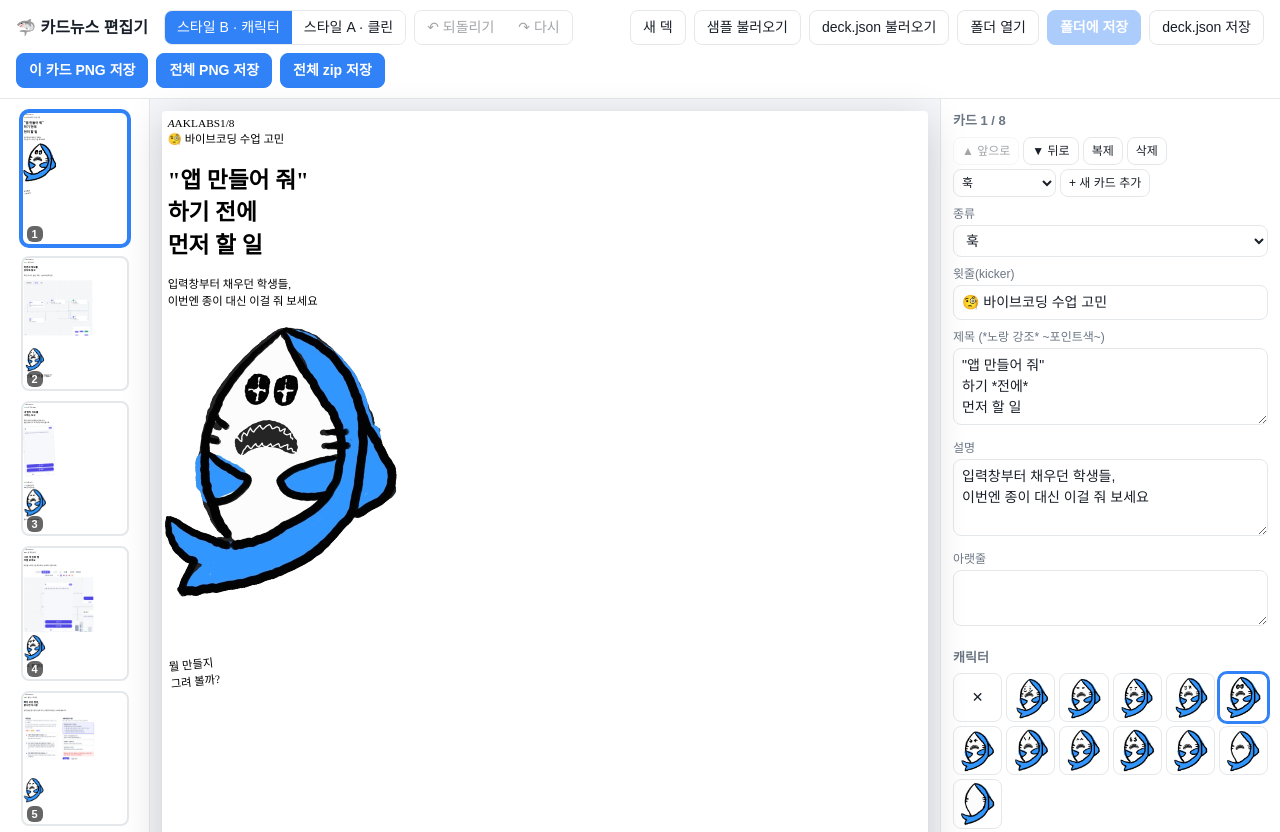
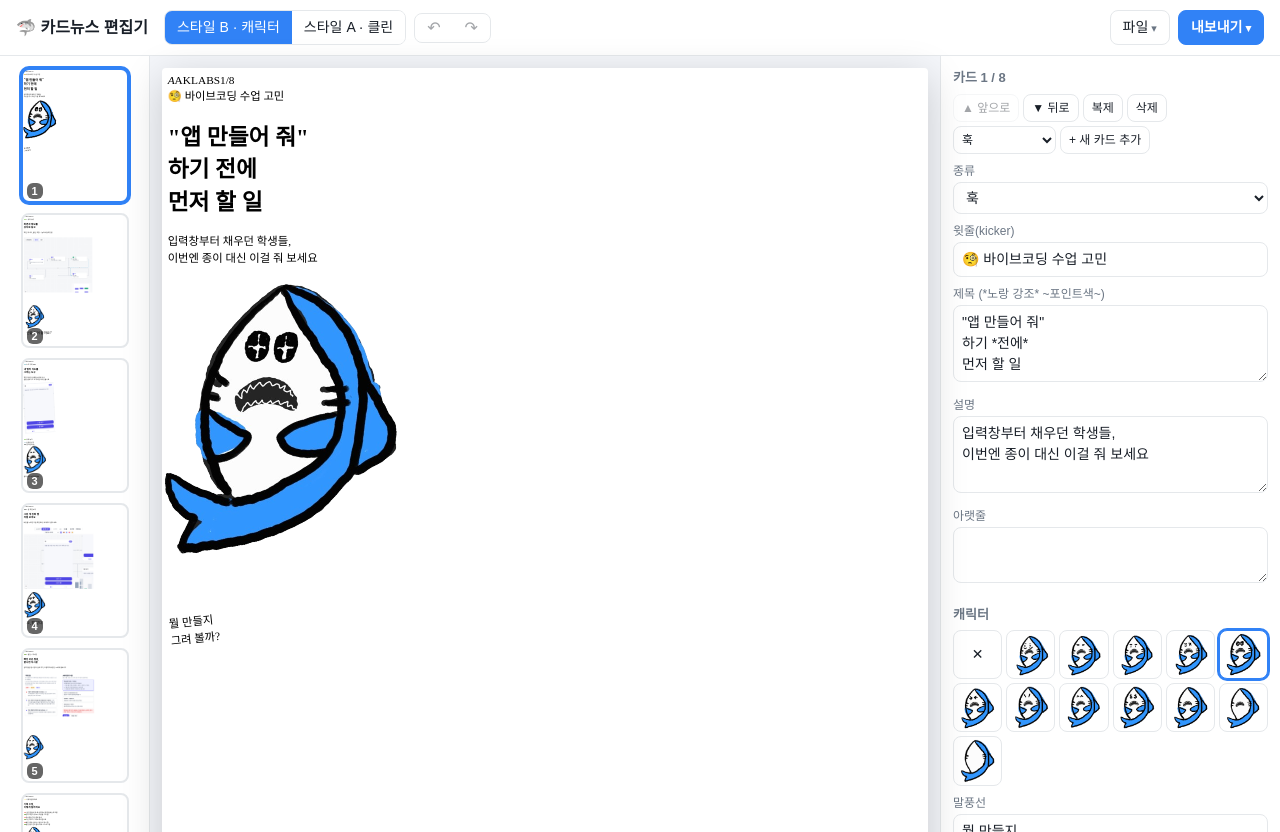
Before and after one commit to aklabs-84/card-news-editor, a plain HTML site: page index.html in a window 1280 px wide. Shown: the top 832 px of the page. Drawn offline with Linux system fonts and the light colour scheme.

Commit message:
상단 버튼을 파일·내보내기 메뉴로 정리
Co-Authored-By: Claude Sonnet 5.5 <noreply@anthropic.com>

```diff
--- a/app.css
+++ b/app.css
@@ -82,3 +82,21 @@ button:disabled:hover { border-color: var(--line); }
 #selbox .rot::after { content: ''; position: absolute; left: 50%; top: 100%; width: 2px; height: 16px; margin-left: -1px; background: var(--accent); }
 
 .szrow { display: grid; grid-template-columns: 52px 90px 20px; gap: 6px; align-items: center; font-size: 12px; color: var(--sub); margin-bottom: 4px; }
+
+/* 상단 메뉴 (파일 ▾ / 내보내기 ▾) */
+.bar { flex-wrap: nowrap; }
+.logo { white-space: nowrap; }
+.seg button { white-space: nowrap; }
+.seg .ico { padding: 6px 12px; font-size: 16px; line-height: 1; }
+.menu { position: relative; }
+.menu > summary { list-style: none; cursor: pointer; user-select: none; white-space: nowrap; padding: 6px 12px; border: 1px solid var(--line); border-radius: 8px; background: var(--card); }
+.menu > summary::-webkit-details-marker { display: none; }
+.menu > summary::after { content: ' ▾'; font-size: 11px; color: var(--sub); }
+.menu > summary:hover, .menu[open] > summary { border-color: var(--accent); }
+.menu.primary > summary { background: var(--accent); border-color: var(--accent); color: #fff; font-weight: 600; }
+.menu.primary > summary::after { color: #fff; }
+.menu .pop { position: absolute; right: 0; top: calc(100% + 6px); min-width: 180px; z-index: 20; display: flex; flex-direction: column; padding: 6px; background: var(--card); border: 1px solid var(--line); border-radius: 10px; box-shadow: 0 8px 28px rgba(0,0,0,.16); }
+.menu .pop button { border: 0; text-align: left; padding: 8px 10px; background: transparent; }
+.menu .pop button:hover { background: var(--bg); }
+.menu .pop hr { border: 0; border-top: 1px solid var(--line); margin: 4px 0; width: 100%; }
+@media (max-width: 700px) { .bar { flex-wrap: wrap; } }
--- a/index.html
+++ b/index.html
@@ -14,19 +14,30 @@
     <button data-style="a" role="radio">스타일 A · 클린</button>
   </div>
   <div class="seg" aria-label="되돌리기">
-    <button id="btn-undo" title="되돌리기 (Ctrl/⌘+Z)" aria-label="되돌리기">↶ 되돌리기</button>
-    <button id="btn-redo" title="다시 실행 (Ctrl/⌘+Shift+Z)" aria-label="다시 실행">↷ 다시</button>
+    <button id="btn-undo" class="ico" title="되돌리기 (Ctrl/⌘+Z)" aria-label="되돌리기">↶</button>
+    <button id="btn-redo" class="ico" title="다시 실행 (Ctrl/⌘+Shift+Z)" aria-label="다시 실행">↷</button>
   </div>
   <span class="sp"></span>
-  <button id="btn-new">새 덱</button>
-  <button id="btn-sample">샘플 불러오기</button>
-  <button id="btn-import">deck.json 불러오기</button>
-  <button id="btn-folder" hidden title="deck.json이 있는 폴더를 열어요 (Chrome·Edge)">폴더 열기</button>
+  <details class="menu">
+    <summary>파일</summary>
+    <div class="pop">
+      <button id="btn-new">새 덱</button>
+      <button id="btn-sample">샘플 불러오기</button>
+      <button id="btn-import">deck.json 불러오기</button>
+      <button id="btn-folder" hidden title="deck.json이 있는 폴더를 열어요 (Chrome·Edge)">폴더 열기</button>
+      <hr>
+      <button id="btn-export">deck.json 저장</button>
+    </div>
+  </details>
   <button id="btn-fsave" class="primary" hidden disabled title="deck.json과 out/ PNG를 그 폴더에 저장해요">폴더에 저장</button>
-  <button id="btn-export">deck.json 저장</button>
-  <button id="btn-png" class="primary">이 카드 PNG 저장</button>
-  <button id="btn-all" class="primary">전체 PNG 저장</button>
-  <button id="btn-zip" class="primary">전체 zip 저장</button>
+  <details class="menu primary">
+    <summary>내보내기</summary>
+    <div class="pop">
+      <button id="btn-png">이 카드 PNG 저장</button>
+      <button id="btn-all">전체 PNG 저장</button>
+      <button id="btn-zip">전체 zip 저장</button>
+    </div>
+  </details>
   <input id="file-deck" type="file" accept=".json,application/json" hidden>
   <input id="file-img" type="file" accept="image/*" hidden>
 </header>
--- a/js/app.js
+++ b/js/app.js
@@ -653,7 +653,7 @@ const writeFileH = async (dir, path, data) => {
   await w.close();
 };
 const imagePaths = (d) => d.cards.flatMap((c) => [c.image, ...(c.images || []).map((i) => i.src)]).filter((s) => s && !/^(data:|blob:|https?:)/.test(s));
-if ('showDirectoryPicker' in window) { $('#btn-folder').hidden = false; $('#btn-fsave').hidden = false; }
+if ('showDirectoryPicker' in window) $('#btn-folder').hidden = false;
 
 $('#btn-folder').onclick = async () => {
   try {
@@ -669,6 +669,7 @@ $('#btn-folder').onclick = async () => {
     }
     dirH = dir;
     setImageResolver((p) => blobs.get(p));
+    $('#btn-fsave').hidden = false;
     $('#btn-fsave').disabled = false;
     setDeck(d, `폴더를 열었어요: ${dir.name}`);
   } catch (err) {
@@ -805,3 +806,11 @@ $('#btn-zip').onclick = async () => {
   select(sel, false);
   snap(true);
 })();
+
+/* ---------- 상단 메뉴 닫기 ---------- */
+const menus = [...document.querySelectorAll('.bar .menu')];
+const closeMenus = (except) => menus.forEach((m) => { if (m !== except) m.open = false; });
+menus.forEach((m) => m.addEventListener('toggle', () => { if (m.open) closeMenus(m); }));
+document.addEventListener('pointerdown', (e) => { if (!e.target.closest('.menu')) closeMenus(); });
+document.addEventListener('keydown', (e) => { if (e.key === 'Escape') closeMenus(); });
+menus.forEach((m) => m.querySelector('.pop').addEventListener('click', (e) => { if (e.target.closest('button')) m.open = false; }));
```
